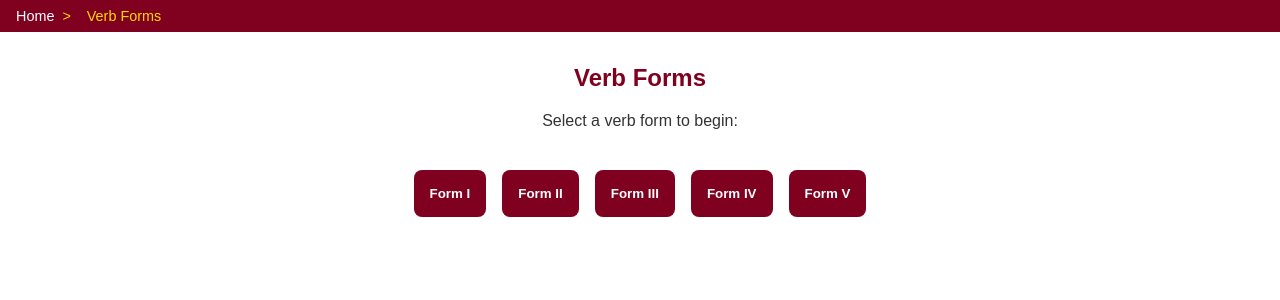
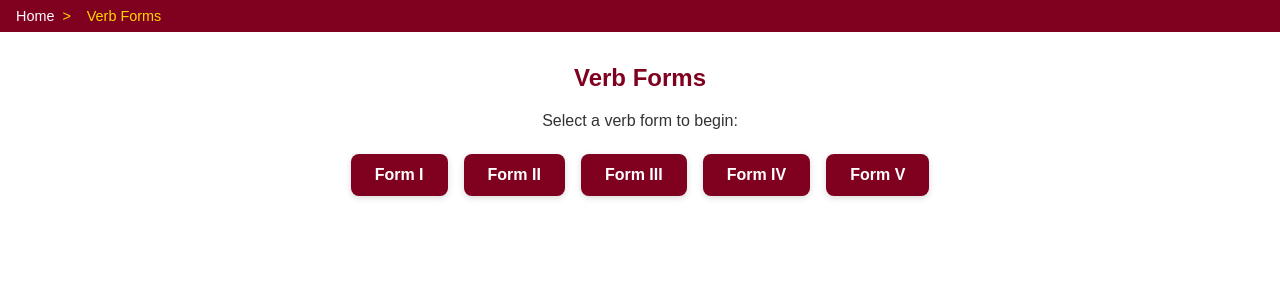
Before and after one commit to arafhossain/arabic-helper, a React (Create React App) app: page /verb-forms in a window 1280 px wide. Shown: the top 300 px of the page. Built offline with nearby package versions, Linux system fonts and the light colour scheme; a web font is replaced by a local one.

Commit message:
Styling forms landing page

```diff
--- /dev/null
+++ b/src/components/VerbForm.css
@@ -0,0 +1,25 @@
+.form-button-container {
+  display: flex;
+  flex-wrap: wrap;
+  justify-content: center;
+  gap: 1rem;
+  margin-top: 1.5rem;
+}
+
+.form-button {
+  background-color: var(--primary-color); /* your maroon */
+  color: white;
+  font-weight: 600;
+  font-size: 1rem;
+  padding: 0.75rem 1.5rem;
+  border: none;
+  border-radius: 8px;
+  box-shadow: 0 2px 6px rgba(0, 0, 0, 0.15);
+  transition: transform 0.1s ease, box-shadow 0.2s ease;
+}
+
+.form-button:hover,
+.form-button:focus {
+  transform: scale(1.03);
+  box-shadow: 0 4px 10px rgba(0, 0, 0, 0.2);
+}
--- a/src/components/VerbForms.tsx
+++ b/src/components/VerbForms.tsx
@@ -1,6 +1,7 @@
 import { Link } from "react-router-dom";
 import BreadcrumbBar from "./BreadcrumbBar";
 import { verbFormsData } from "../data/verbForms";
+import "./VerbForm.css";
 
 const VerbForms = () => {
   return (
@@ -15,12 +16,10 @@ const VerbForms = () => {
         <h2>Verb Forms</h2>
         <p>Select a verb form to begin:</p>
 
-        <div style={{ marginTop: "2rem" }}>
+        <div className="form-button-container">
           {verbFormsData.map((verbForm) => (
             <Link to={`/verb-forms/${verbForm.id}`}>
-              <button style={{ margin: "0.5rem", padding: "1rem" }}>
-                {verbForm.name}
-              </button>
+              <button className="form-button">{verbForm.name}</button>
             </Link>
           ))}
         </div>
```
